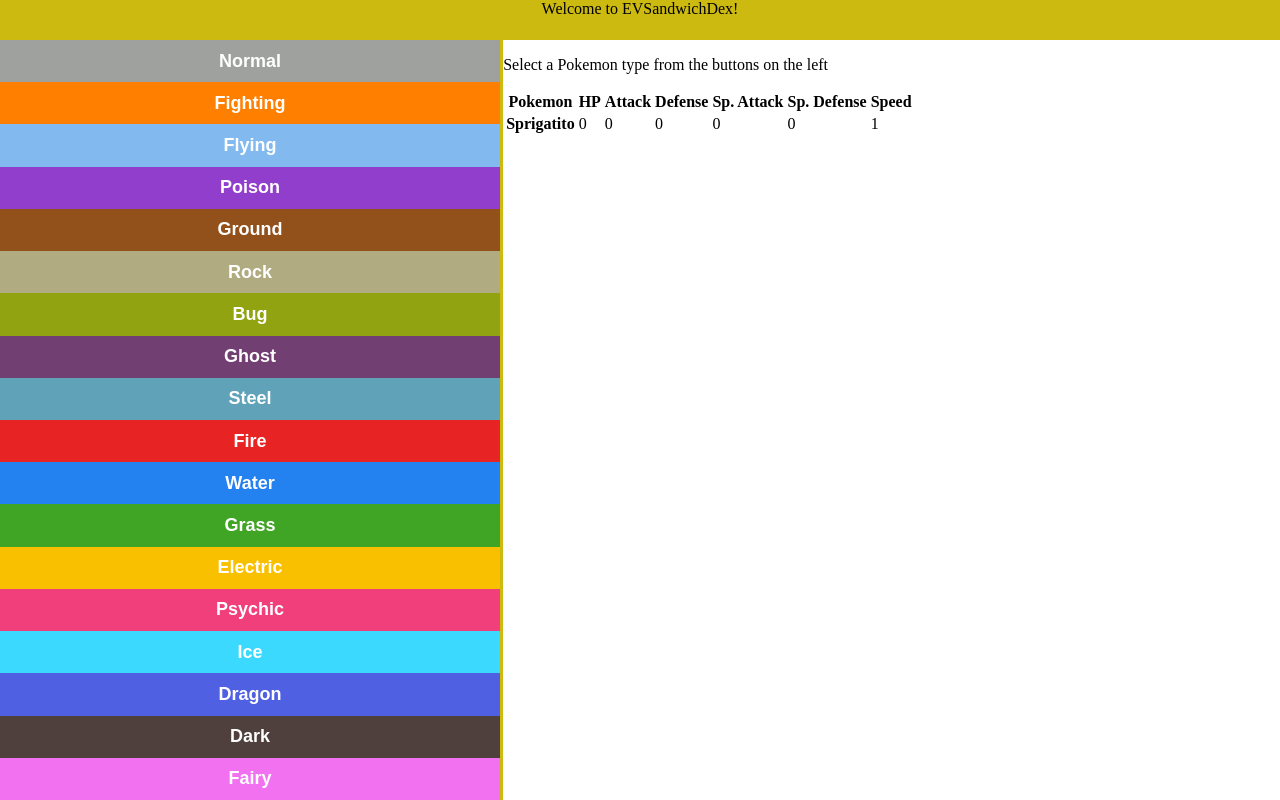
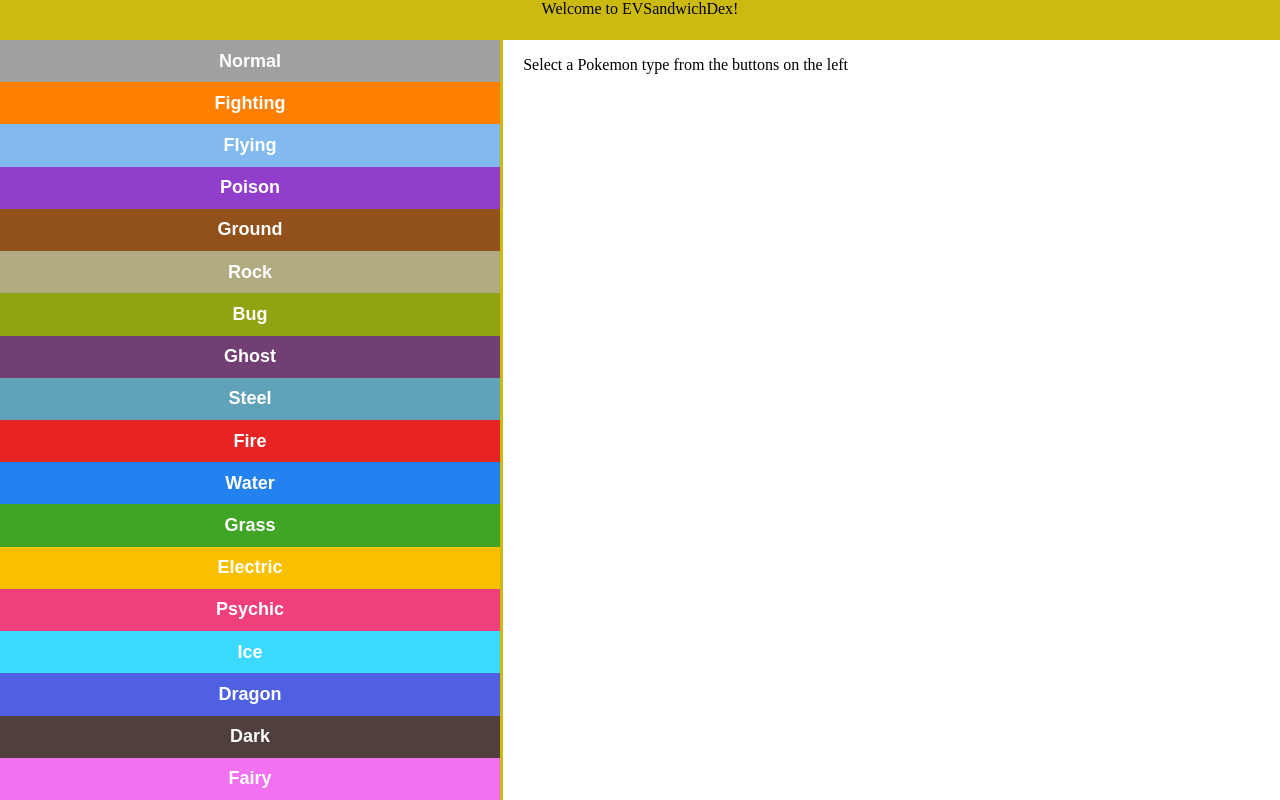
Before and after one commit to jeansystems/EVSandwichDex, a SvelteKit app: page / in a window 1280 px wide. Built offline with nearby package versions, Linux system fonts and the light colour scheme.

Commit message:
div tweaks, readme typo

```diff
--- a/src/components/RightContent.svelte
+++ b/src/components/RightContent.svelte
@@ -12,6 +12,8 @@
     {:else}
         <p>Okay, selected {$pokemonTypeClicked}</p>
     {/if}
+    <div class="right-content-container">
+        {#if $pokemonTypeClicked === "Grass"}
         <div class="right-content-table">
             <table>
                 <thead>
@@ -38,6 +40,8 @@
                 </tbody>
             </table>
         </div>
+        {/if}
+    </div>
 </div>
 
 <style>
@@ -46,5 +50,9 @@
         background-color: rgba(var(--bg-color));
         overflow-y: auto;
         flex-grow: 1;
+        padding: 0 20px;
+    }
+    .right-content-container {
+        padding: 20px;
     }
 </style>
```
Lines whose indentation alone changed are shown as unchanged.
